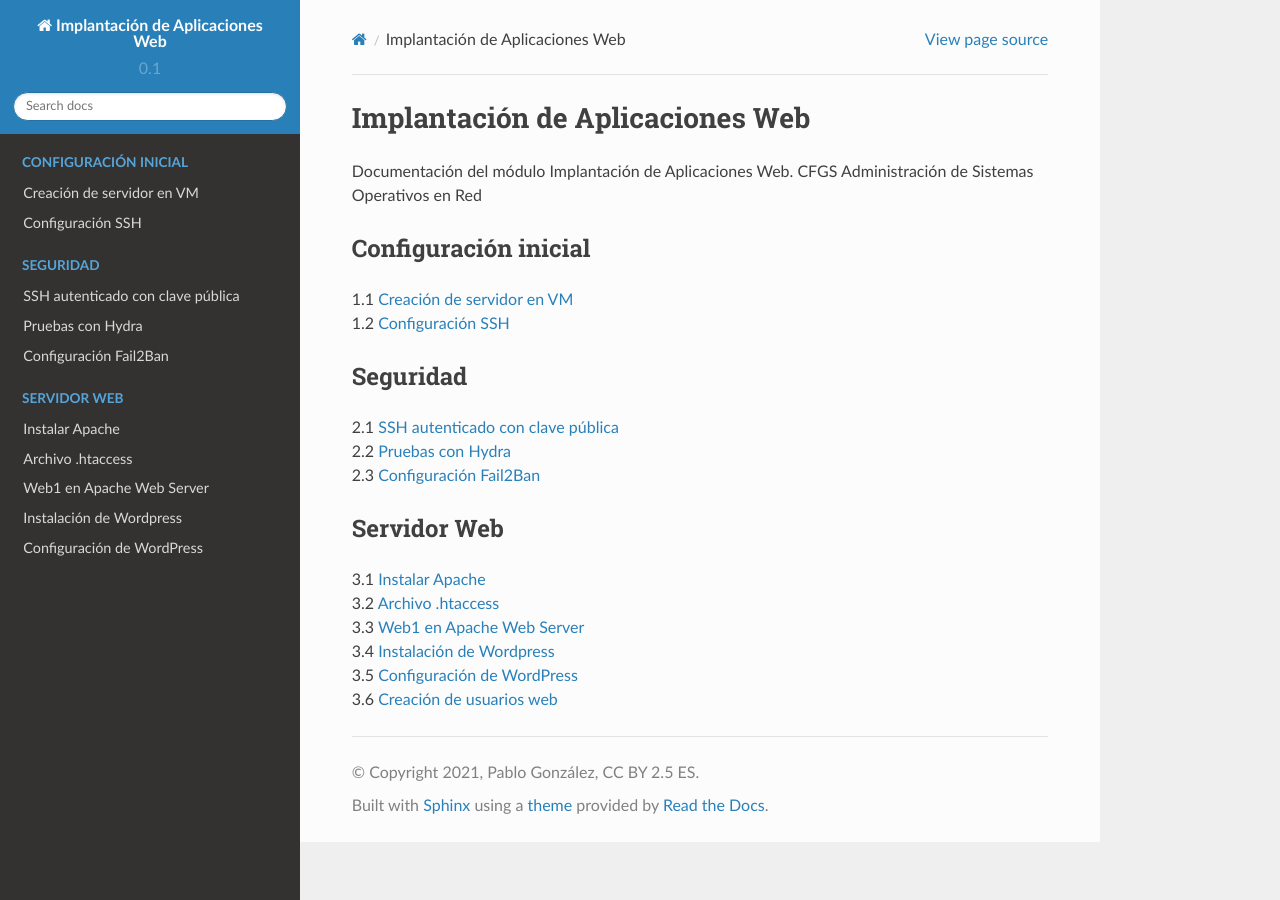
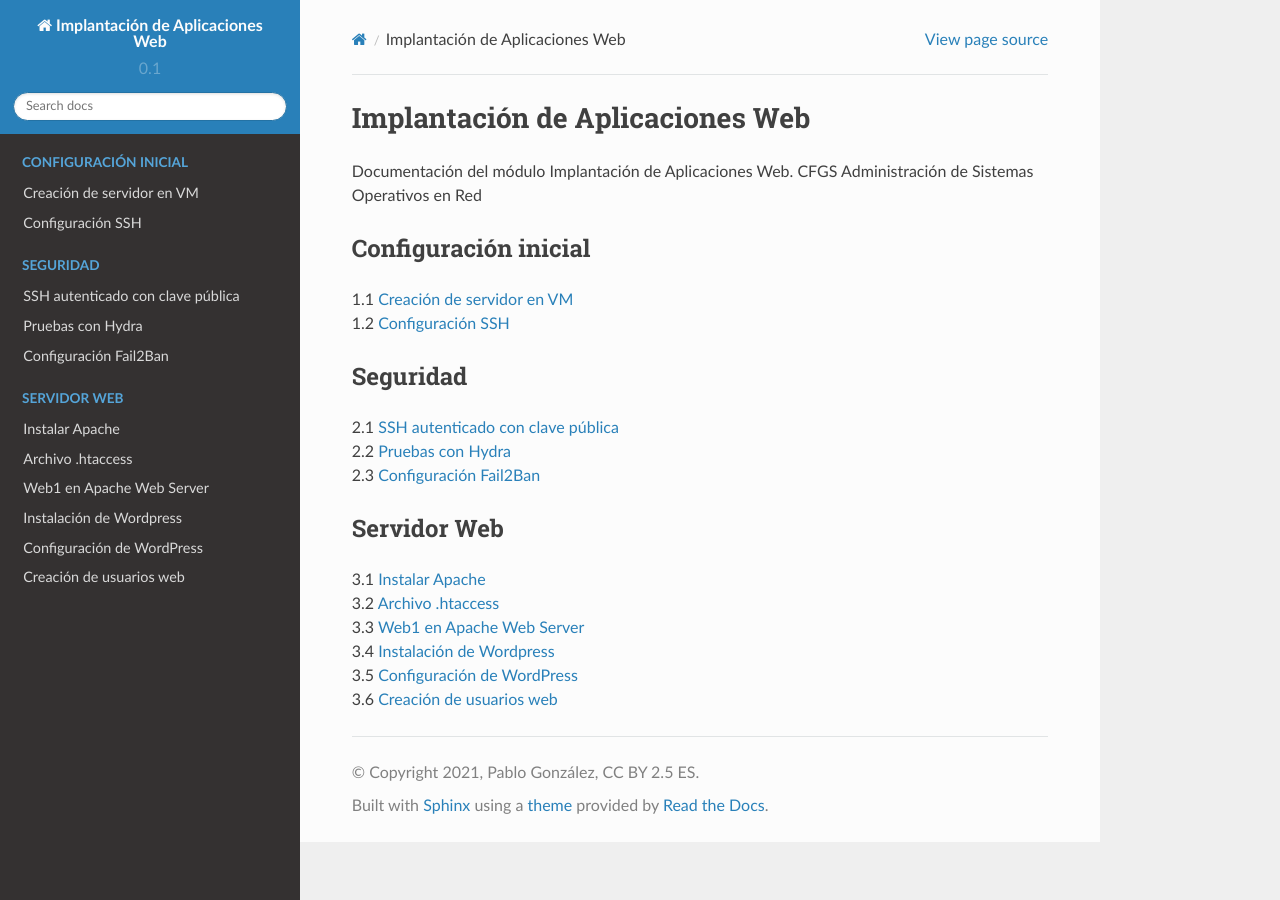
Before and after one commit to gonzaleztroyano/ASIR2-IAW-DOCS, a Sphinx documentation site: the page built from docs/source/index.rst, in a window 1280 px wide. Built offline with Sphinx 7.4.7 and the Read the Docs theme 2.0.0, drawn with Linux system fonts in a browser that asks for light colours.

```diff
--- a/docs/source/index.rst
+++ b/docs/source/index.rst
@@ -51,6 +51,7 @@
    servidor-web/web1
    servidor-web/instalar-wordpress
    servidor-web/configuracion-wordpress
+   servidor-web/creacion-usuarios
 
 | 3.1 :doc:`servidor-web/instalar-apache`
 | 3.2 :doc:`servidor-web/htaccess`
```
